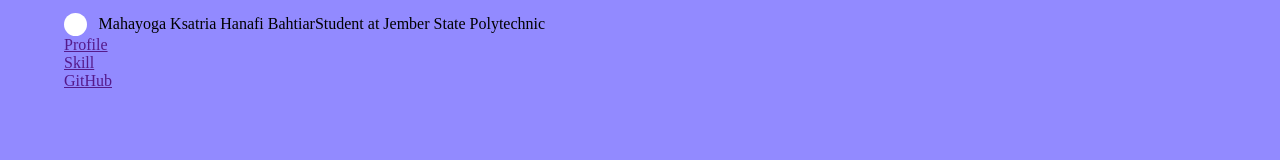
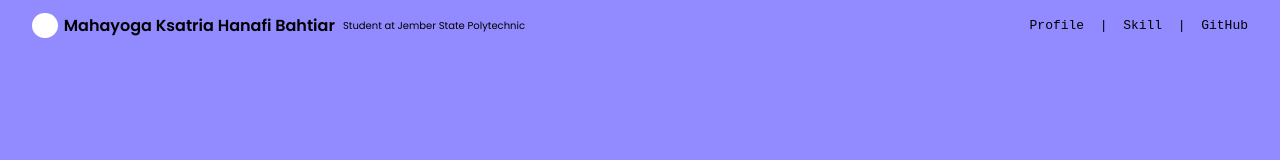
Before and after one commit to Mahayoga/my-portfolio, a plain HTML site: page index.html in a window 1280 px wide. Drawn offline with Linux system fonts and the light colour scheme.

Commit message:
Style buat navbar, nambah beberapa font juga dari Google Font

```diff
--- a/css/style.css
+++ b/css/style.css
@@ -2,6 +2,16 @@ body {
     margin: 0;
     width: 100vw;
     background-color: rgb(146, 138, 255);
+}
+
+.poppins-font {
+    font-family: "Poppins", sans-serif;
+    font-style: normal;
+}
+
+.mono-font {
+    font-family: monospace;
+    font-style: normal;
 }
 
 .container-fluid {
@@ -11,16 +21,30 @@ body {
 
 .container {
     margin: auto;
-    width: 90%;
+    width: 95%;
+}
+
+.navbar {
+    width: 100%;
+    display: flex;
+    justify-content: space-between;
 }
 
 .left-content {
     display: flex;
+    width: 50%;
     align-items: center;
 }
 
+.right-content {
+    display: flex;
+    width: 50%;
+    align-items: center;
+    justify-content: flex-end;
+}
+
 .circle {
-    width: 2%;
+    width: 2vw;
     aspect-ratio: 1 /1;
     background-color: white;
     border-radius: 100%;
@@ -30,4 +54,31 @@ body {
 .name {
     width: auto;
     margin-left: 1%;
+    font-weight: 600;
 }
+
+.degree {
+    font-size: x-small;
+}
+
+.degree::before {
+    content: "\00a0\00a0\00a0";
+}
+
+a {
+    text-decoration: none;
+    color: black;
+}
+
+a:hover {
+    text-decoration: underline;
+    color: white;
+}
+
+.links {
+    font-size: medium;
+}
+
+.separator-or::before {
+    content: "\00a0\00a0|\00a0\00a0";
+}
```
